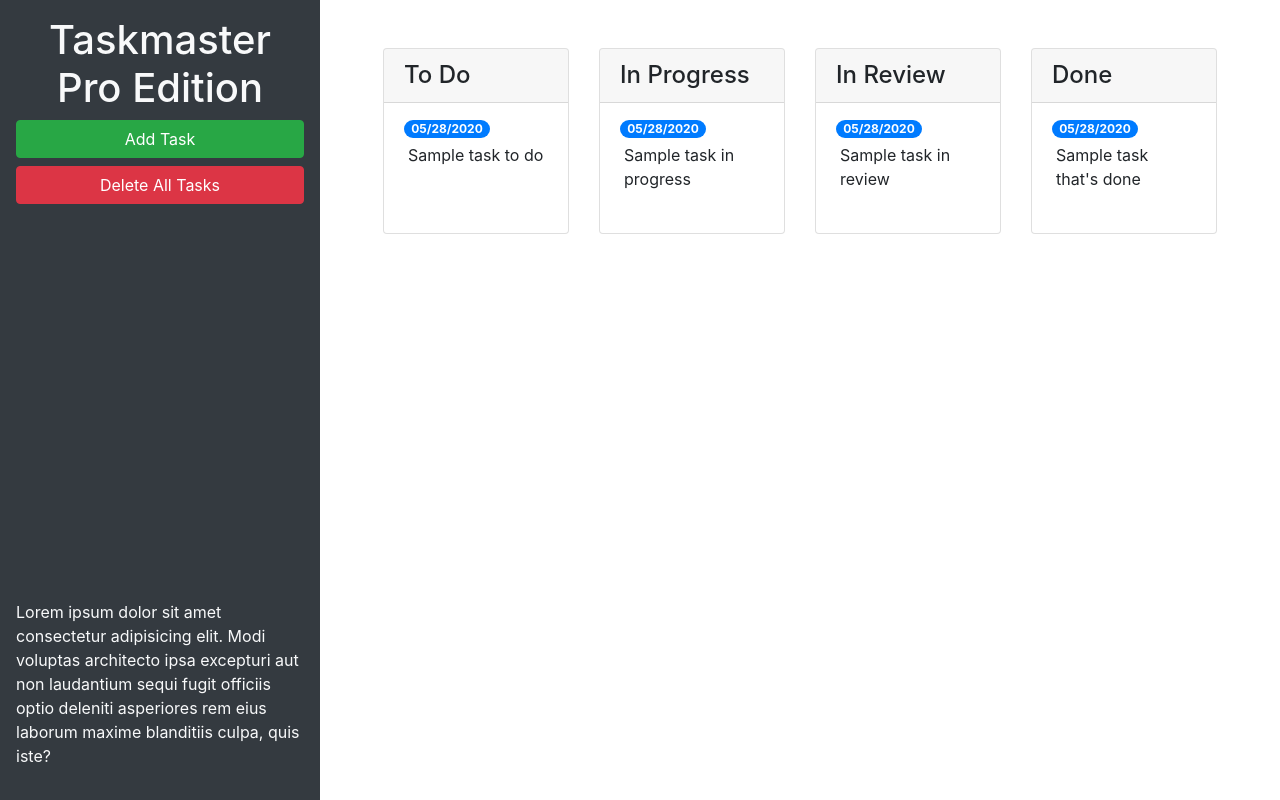
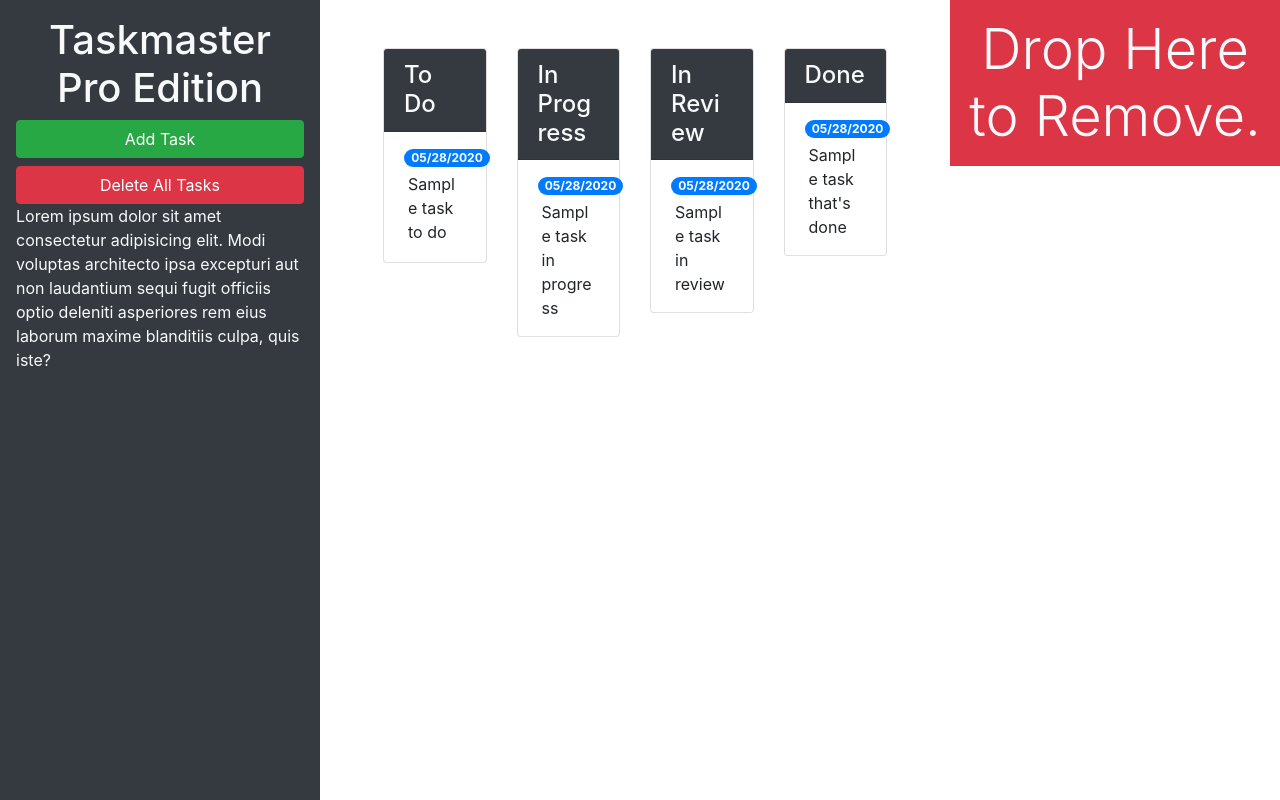
Before and after one commit to KerriAnn1/taskmaster-pro, a plain HTML site: page index.html in a window 1280 px wide. Drawn offline with nearby package versions, Linux system fonts and the light colour scheme.

Commit message:
trash box, not correct

```diff
--- a/index.html
+++ b/index.html
@@ -13,22 +13,22 @@
 <body>
 
   <div class="row min-vh-100 no-gutters">
-    <header class="col-12 col-lg-3 bg-dark text-light d-flex flex-column p-4 p-lg-3">
+    <header class="col-12 col-lg-3 bg-dark text-light sticky-top d-flex flex-column p-4 p-lg-3">
       <h1 class="text-center">Taskmaster Pro Edition</h1>
       <button id="create-task" class="btn btn-block btn-success" data-toggle="modal" data-target="#task-form-modal">Add
         Task</button>
       <button id="remove-tasks" class="btn btn-block btn-danger">Delete All Tasks</button>
-      <p class="mt-auto">Lorem ipsum dolor sit amet consectetur adipisicing elit. Modi voluptas architecto ipsa
+      <p class="mt-autod-none d-lg-block">Lorem ipsum dolor sit amet consectetur adipisicing elit. Modi voluptas architecto ipsa
         excepturi aut non
         laudantium sequi fugit officiis optio deleniti asperiores rem eius laborum maxime blanditiis culpa, quis iste?
       </p>
     </header>
-    <main class="col-12 col-lg-9">
+    <main class="col-12 col-lg-9 d-flex flex-colum">
       <div class="m-5 row justify-content-around">
         <!-- todo start-->
         <div class="col-12 col-md-6 col-xl-3 mb-3">
           <div class="card">
-        <h4 class="card-header">
+        <h4 class="card-header bg-dark text-light">
           To Do
         </h4>
         <ul id="list-toDo" class="list-group list-group-flush">
@@ -43,7 +43,7 @@
       <!--in progress start-->
       <div class="col-12 col-md-6 col-xl-3 mb-3">
         <div class="card">
-        <h4 class="card-header">
+        <h4 class="card-header bg-dark text-light">
           In Progress
         </h4>
         <ul id="list-inProgress" class="list-group list-group-flush">
@@ -58,7 +58,7 @@
       <!--in review start-->
       <div class="col-12 col-md-6 col-xl-3 mb-3">
         <div class="card">
-        <h4 class="card-header">
+        <h4 class="card-header bg-dark text-light">
           In Review
         </h4>
         <ul id="list-inReview" class="list-group list-group-flush">
@@ -73,7 +73,7 @@
       <!--done start-->
       <div class="col-12 col-md-6 col-xl-3 mb-3">
         <div class="card">
-        <h4 class="card-header">
+        <h4 class="card-header bg-dark text-light">
           Done
         </h4>
         <ul id="list-done" class="list-group list-group-flush">
@@ -85,6 +85,11 @@
       </div>
       </div>
       <!-- done end -->
+      </div>
+      <div id="trash">
+        <div class="w-100 bg-danger p-3 text-center text-light display-4">
+          Drop Here to Remove.
+        </div>
       </div>
     </main>
   </div>
```
